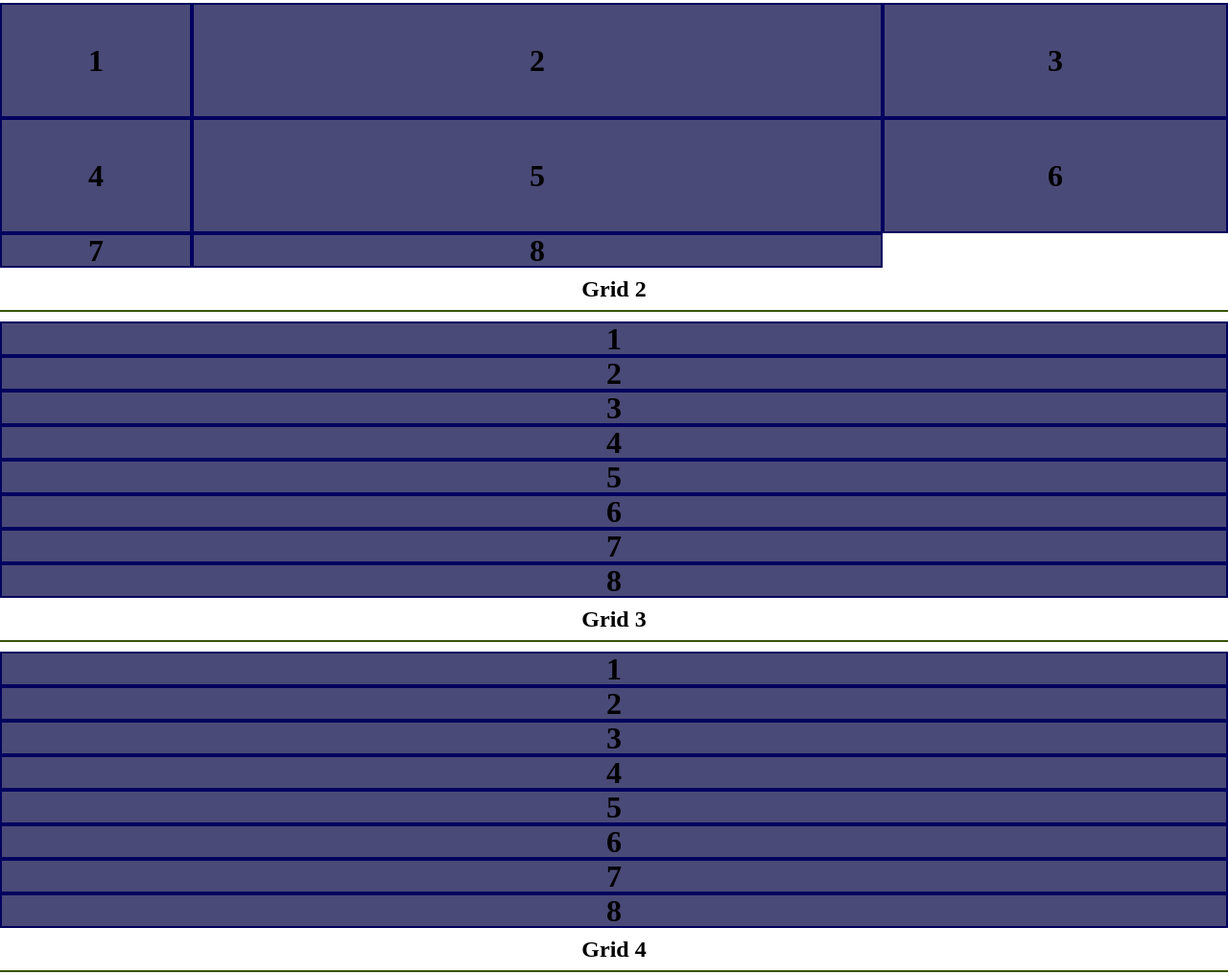
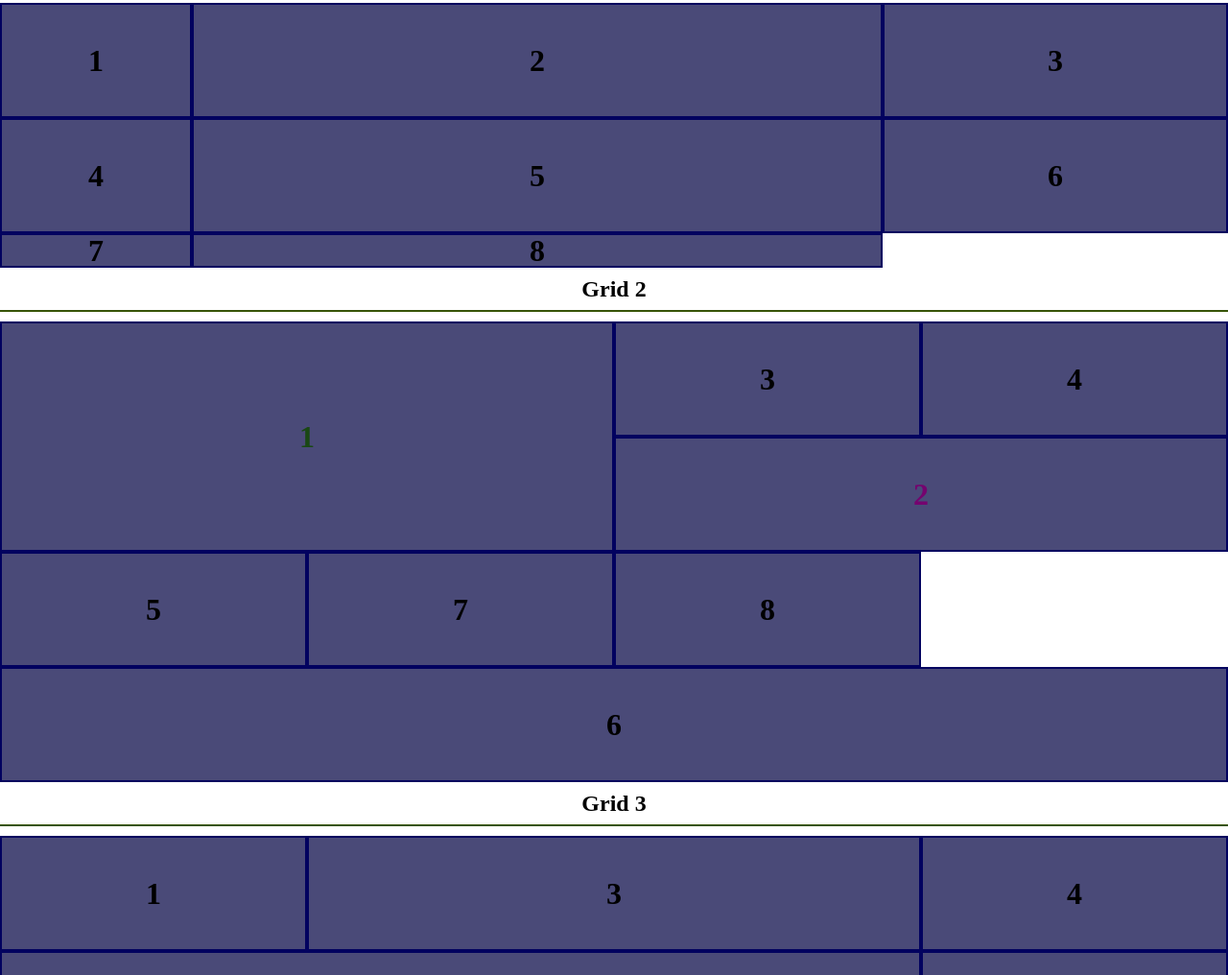
Before and after one commit to miamcgill/week11, a plain HTML site: page index.html in a window 1280 px wide. Shown: the part 129-1145 px from the top of the page at 96% size. Drawn offline with Linux system fonts and the light colour scheme.

Commit message:
changing grid

```diff
--- a/styles/grid.css
+++ b/styles/grid.css
@@ -90,3 +90,53 @@ section.one article {
 
     grid-template-rows: 120px 120px;
 }
+
+section.two article{
+    display:grid;
+    grid-template-columns: repeat(4,1fr);
+    grid-auto-rows:120px;
+    grid-auto-flow:dense;
+}
+/*you can control the indavisual cells, or the children of the grid - to posistion or size them indavisualy*/
+
+section.two div:nth-child(1) {
+    color: rgb(26, 72, 20);
+    grid-column-start:1;
+    grid-column-end:3;
+
+    grid-row-start:1;
+    grid-row-end:3;
+}
+
+section.two div:nth-child(2){
+    color:rgb(117, 3, 111);
+    grid-column-start:3;
+    grid-column-end:5;
+
+    grid-row-start:2;
+    grid-row-end:3;
+}
+
+section.two div:nth-child(6){
+    grid-column-start:1;
+    grid-column-end: span 4;
+
+}
+
+section.three article{
+    display:grid;
+    grid-auto-flow:dense;
+
+    grid-template-columns:1fr 2fr 1fr;
+    grid-auto-rows: 120px;
+}
+
+section.three div:nth-child(2){
+    order:1;
+
+}
+
+section.three div:nth-child(5){
+    grid-area: 2 / 1 / span 2 / span 2 ;
+
+}
```
